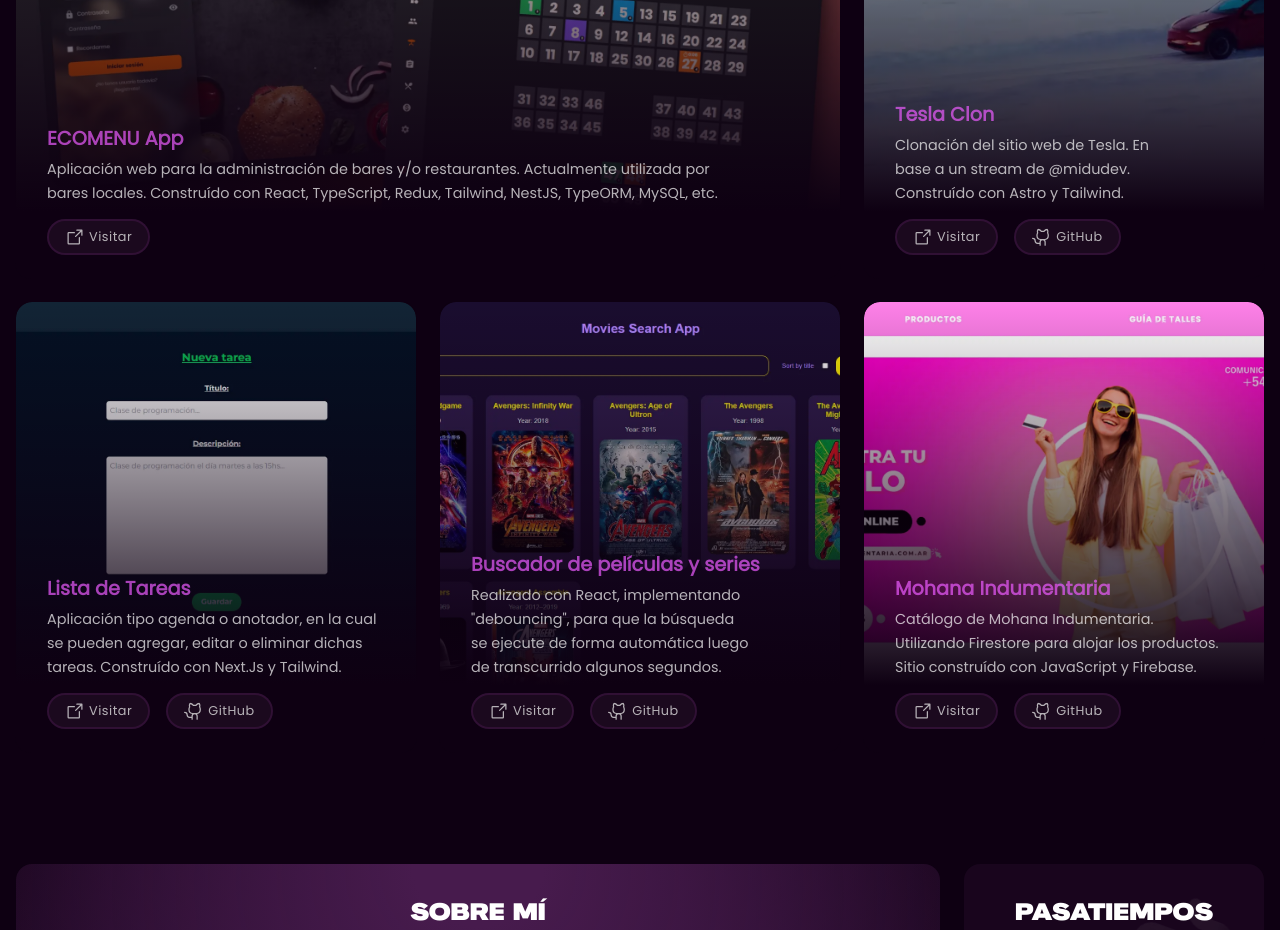
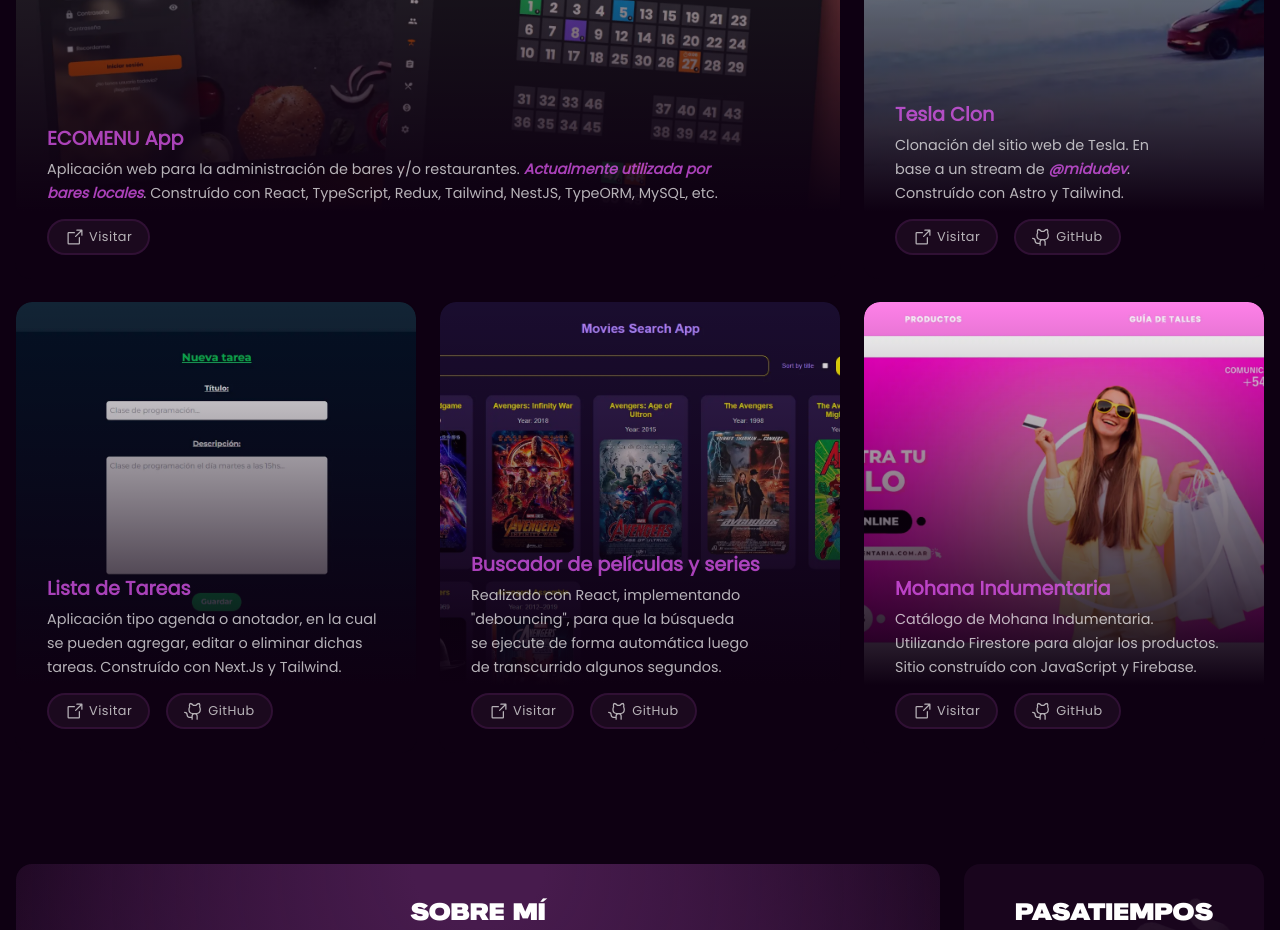
Before and after one commit to luchofseven/new-portfolio, a Next.js app: page / in a window 1280 px wide. Shown: the part 880-1810 px from the top of the page. Built offline with nearby package versions, Linux system fonts and the light colour scheme.

Commit message:
added highlighted words

```diff
--- a/src/components/Projects.tsx
+++ b/src/components/Projects.tsx
@@ -14,8 +14,8 @@ export default function Projects (): JSX.Element {
           lastProject={true}
         >
           <p>
-            Aplicación web para la administración de bares y/o restaurantes.
-            Actualmente utilizada por bares locales. Construído con React,
+            Aplicación web para la administración de bares y/o restaurantes.{' '}
+            <span className='highlighted'>Actualmente utilizada por bares locales</span>. Construído con React,
             TypeScript, Redux, Tailwind, NestJS, TypeORM, MySQL, etc.
           </p>
         </Card>
@@ -26,7 +26,7 @@ export default function Projects (): JSX.Element {
           urlRepo="https://github.com/luchofseven/tesla-clone"
         >
           <p>
-            Clonación del sitio web de Tesla. En base a un stream de @midudev.
+            Clonación del sitio web de Tesla. En base a un stream de <a href="https://www.twitch.tv/midudev" target='_blank' rel='noreferrer' className='highlighted'>@midudev</a>.
             Construído con Astro y Tailwind.
           </p>
         </Card>
--- a/src/styles/styles.css
+++ b/src/styles/styles.css
@@ -376,6 +376,13 @@ img {
   margin-top: 0.2rem;
 }
 
+.projects-card .projects-card-info .highlighted {
+  color: #ec5cff;
+  font-style: italic;
+  font-weight: bold;
+  text-decoration: none;
+}
+
 .projects-card .projects-card-info footer {
   margin-top: 0rem;
   width: 100%;
--- a/src/styles/styles.scss
+++ b/src/styles/styles.scss
@@ -415,6 +415,13 @@ img {
       scrollbar-width: none;
       font-size: 0.9rem;
       margin-top: 0.2rem;
+    }
+
+    .highlighted {
+      color: $second-color;
+      font-style: italic;
+      font-weight: bold;
+      text-decoration: none;
     }
 
     footer {
```
Also changed, not shown: src/styles/styles.min.css.
